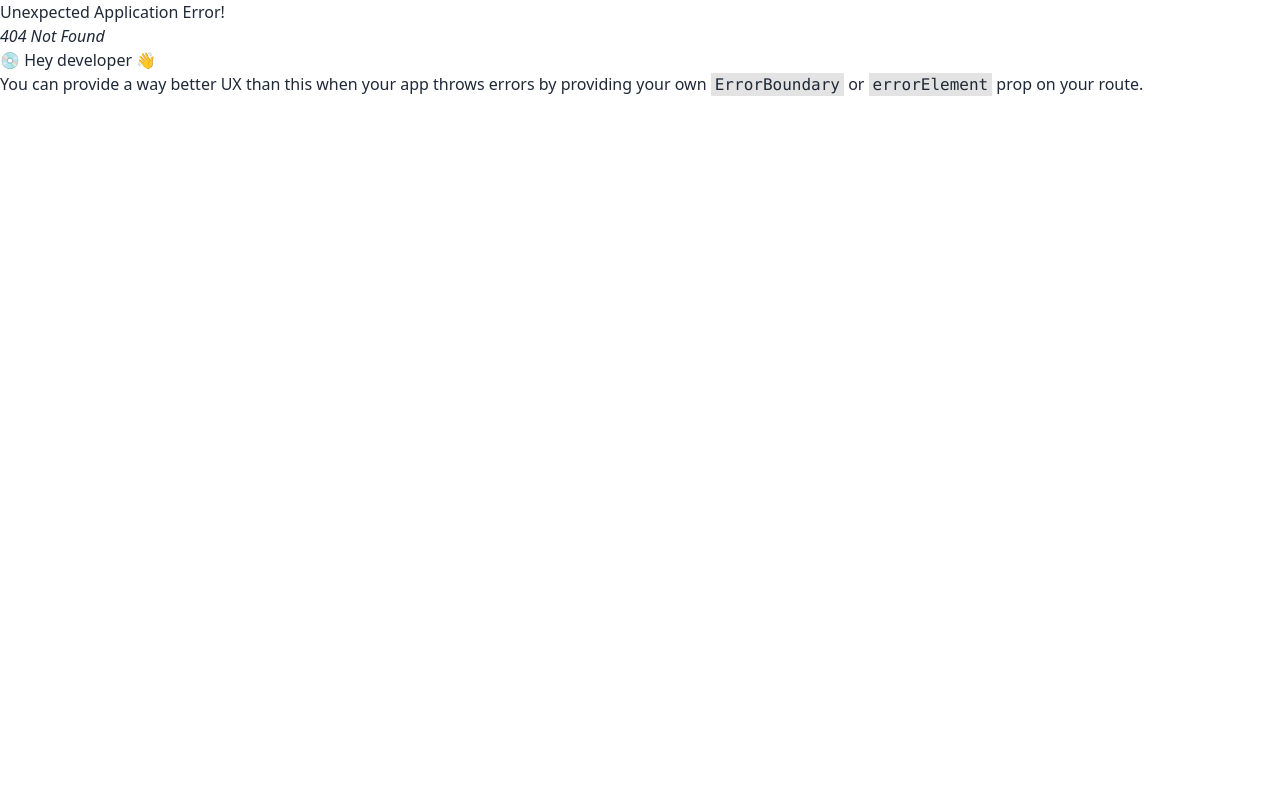
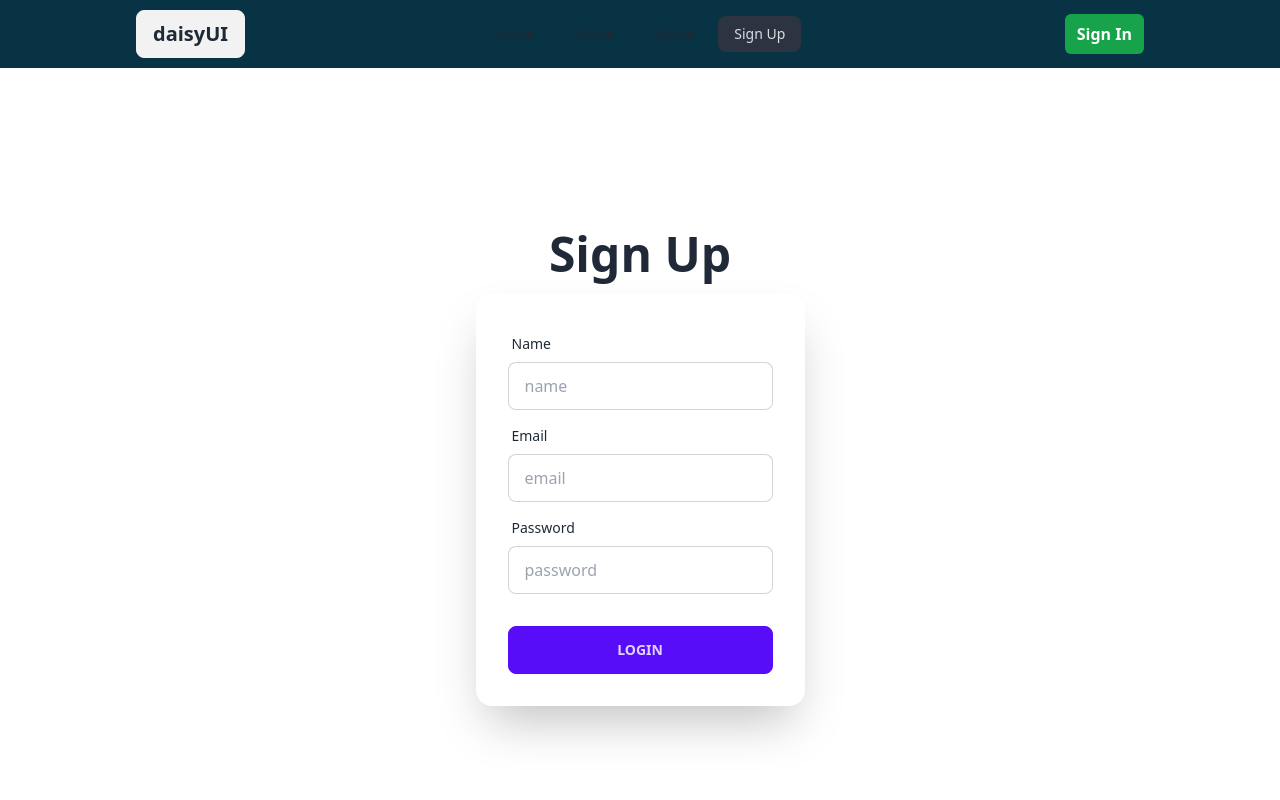
Before and after one commit to atikrahad/ar-shop-clientside, a React (Vite) app: page /signup in a window 1280 px wide. Before the commit this address had no page. Shown: the top 800 px of the page. Built offline with nearby package versions, Linux system fonts and the light colour scheme.

Commit message:
adding signup section

```diff
--- a/package.json
+++ b/package.json
@@ -10,6 +10,7 @@
     "preview": "vite preview"
   },
   "dependencies": {
+    "firebase": "^10.5.0",
     "localforage": "^1.10.0",
     "match-sorter": "^6.3.1",
     "react": "^18.2.0",
--- /dev/null
+++ b/src/Firebase/firebase.js
@@ -0,0 +1,19 @@
+// Import the functions you need from the SDKs you need
+import { initializeApp } from "firebase/app";
+import { getAuth } from "firebase/auth";
+// TODO: Add SDKs for Firebase products that you want to use
+// https://firebase.google.com/docs/web/setup#available-libraries
+
+// Your web app's Firebase configuration
+const firebaseConfig = {
+  apiKey: "AIzaSyD0YREJMbcQdl-e6bQp4OBpzcvbNlOehLo",
+  authDomain: "brand-products-26027.firebaseapp.com",
+  projectId: "brand-products-26027",
+  storageBucket: "brand-products-26027.appspot.com",
+  messagingSenderId: "58961562443",
+  appId: "1:58961562443:web:cd1d8cb979d1a2244c76ce"
+};
+
+// Initialize Firebase
+const app = initializeApp(firebaseConfig);
+export const auth = getAuth(app)
--- /dev/null
+++ b/src/Pages/Signup.jsx
@@ -0,0 +1,87 @@
+import { useContext } from "react";
+import { Authinfo } from "../SharedComponents/Authprovider";
+
+const Signup = () => {
+  const { createUser, setUser, user } = useContext(Authinfo);
+
+  console.log(user);
+  const handleSignup = (e) => {
+    e.preventDefault();
+    const form = e.target;
+    const email = form.email.value;
+    const password = form.password.value;
+    form.reset()
+    createUser(email, password)
+    .then((userCredential) => {
+
+        const user = userCredential.user;
+        console.log(user);
+        setUser(userCredential)
+
+      })
+      .catch((error) => {
+        const errorCode = error.code;
+        const errorMessage = error.message;
+        console.log(errorCode, errorMessage);
+
+      });
+
+  };
+
+  return (
+    <div className="w-[95%] md:w-[80%] mx-auto">
+      <div className="hero min-h-screen">
+        <div className="hero-content flex-col">
+          <div className="text-center lg:text-left">
+            <h1 className="text-5xl font-bold">Sign Up</h1>
+          </div>
+          <div className="card flex-shrink-0 w-full max-w-sm shadow-2xl bg-base-100">
+            <form onSubmit={handleSignup} className="card-body">
+              <div className="form-control">
+                <label className="label">
+                  <span className="label-text">Name</span>
+                </label>
+                <input
+                  type="text"
+                  placeholder="name"
+                  name="name"
+                  className="input input-bordered"
+                  required
+                />
+              </div>
+              <div className="form-control">
+                <label className="label">
+                  <span className="label-text">Email</span>
+                </label>
+                <input
+                  type="email"
+                  placeholder="email"
+                  name="email"
+                  className="input input-bordered"
+                  required
+                />
+              </div>
+              <div className="form-control">
+                <label className="label">
+                  <span className="label-text">Password</span>
+                </label>
+                <input
+                  type="password"
+                  placeholder="password"
+                  name="password"
+                  className="input input-bordered"
+                  required
+                />
+              </div>
+              <div className="form-control mt-6">
+                <button className="btn btn-primary">Login</button>
+              </div>
+            </form>
+          </div>
+        </div>
+      </div>
+    </div>
+  );
+};
+
+export default Signup;
--- /dev/null
+++ b/src/SharedComponents/Authprovider.jsx
@@ -0,0 +1,30 @@
+
+import { createContext, useState } from "react";
+import { createUserWithEmailAndPassword } from "firebase/auth";
+import { auth } from "../Firebase/firebase";
+
+export  const Authinfo = createContext(null)
+
+const Authprovider = ({children}) => {
+    const [user, setUser] = useState(null)
+
+    const createUser = (email, password) => {
+        createUserWithEmailAndPassword(auth, email, password);
+
+    }
+
+    const Info = {
+        user,
+        createUser,
+        setUser,
+    }
+    return (
+        <Authinfo.Provider value={Info}>
+            {
+                children
+            }
+        </Authinfo.Provider>
+    );
+};
+
+export default Authprovider;
--- a/src/SharedComponents/Footer.jsx
+++ b/src/SharedComponents/Footer.jsx
@@ -1,5 +1,5 @@
 import { Link } from "react-router-dom";
-import img from "../assets/header.png"
+
 
 const Footer = () => {
   return (
--- a/src/SharedComponents/Navber.jsx
+++ b/src/SharedComponents/Navber.jsx
@@ -6,7 +6,7 @@ const Navber = () => {
         <li><NavLink to="/">Home</NavLink></li>
         <li><NavLink to="/">Home</NavLink></li>
         <li><NavLink to="/">Home</NavLink></li>
-        <li><NavLink to="/">Home</NavLink></li>
+        <li><NavLink to="/signup">Sign Up</NavLink></li>
 
     </>
 
--- a/src/main.jsx
+++ b/src/main.jsx
@@ -8,6 +8,8 @@ import {
 } from "react-router-dom";
 import Root from './Root';
 import Home from './Pages/Home';
+import Signup from './Pages/Signup';
+import Authprovider from './SharedComponents/Authprovider';
 
 const router = createBrowserRouter([
   {
@@ -17,6 +19,10 @@ const router = createBrowserRouter([
       {
         path: "/",
         element: <Home></Home>
+      },
+      {
+        path: "/signup",
+        element: <Signup></Signup>
       }
     ]
   },
@@ -24,6 +30,8 @@ const router = createBrowserRouter([
 
 ReactDOM.createRoot(document.getElementById('root')).render(
   <React.StrictMode>
+    <Authprovider>
     <RouterProvider router={router} />
+    </Authprovider>
   </React.StrictMode>,
 )
```
Also changed, not shown: 1 other file (tests, documents, lock files or other folders).
